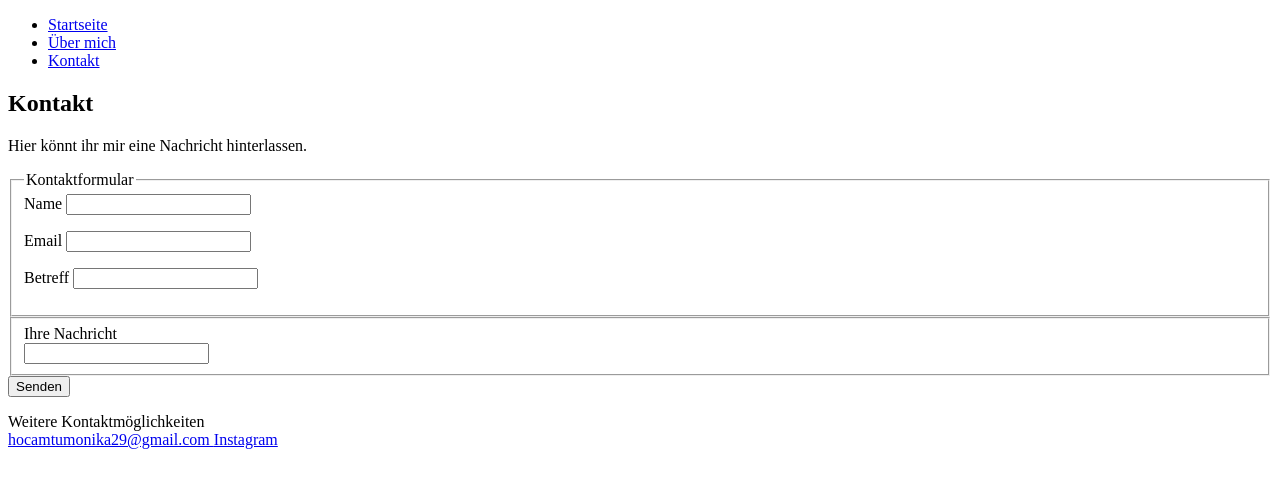
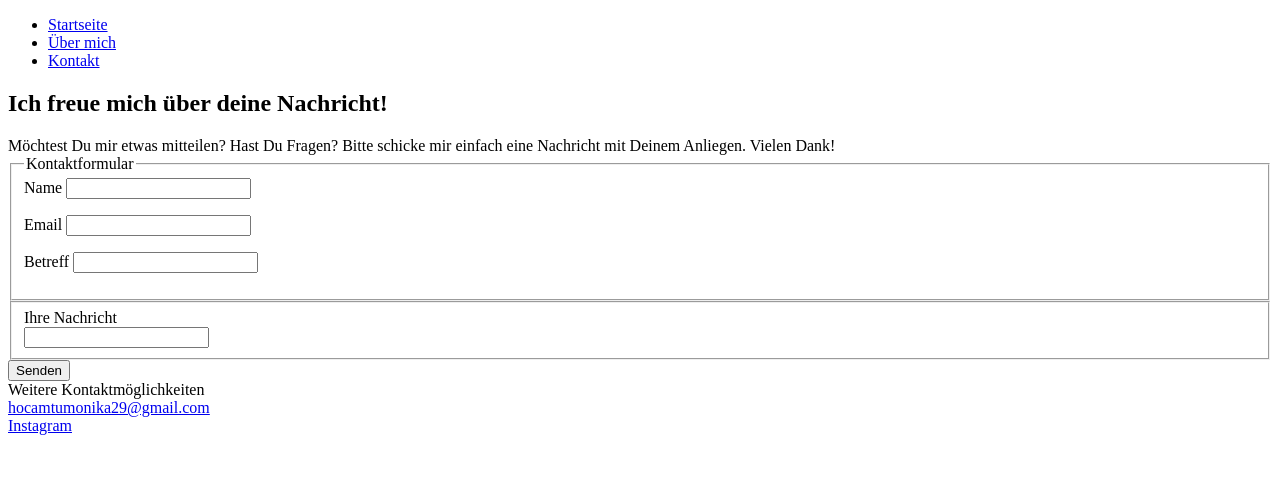
Before and after one commit to MonikaHo29/GIS-SoSe-2021, a plain HTML site: page Praktikumsaufgabe_P1-2/kontakt.html in a window 1280 px wide. Drawn offline with Linux system fonts and the light colour scheme.

Commit message:
Kontakt Seite bearbeitet

```diff
--- a/Praktikumsaufgabe_P1-2/kontakt.html
+++ b/Praktikumsaufgabe_P1-2/kontakt.html
@@ -18,11 +18,12 @@
     </header>
     <main>
         <section>
-            <h1> Kontakt </h1>
-            Hier könnt ihr mir eine Nachricht hinterlassen.
+            <h1> Ich freue mich über deine Nachricht! </h1>
+            Möchtest Du mir etwas mitteilen? Hast Du Fragen? Bitte schicke mir einfach eine Nachricht mit Deinem
+            Anliegen. Vielen Dank!
         </section>
 
-        <p>
+        <div>
             <form action="#">
                 <fieldset>
                     <legend> Kontaktformular </legend>
@@ -45,12 +46,12 @@
                 </fieldset>
                 <button type="submit"> Senden </button>
             </form>
-        </p>
-        <p>
-            <section> Weitere Kontaktmöglichkeiten </section>
+        </div>
+        <div>
+            <div> Weitere Kontaktmöglichkeiten </div>
             <a href="mailto:hocamtumonika29@gmail.com"> hocamtumonika29@gmail.com </a>
-            <a href="https://www.instagram.com/monikaho29/">Instagram </a>
-        </p>
+            <div><a href="https://www.instagram.com/monikaho29/">Instagram </a></div>
+        </div>
 
     </main>
 
```
Lines whose indentation alone changed are shown as unchanged.
